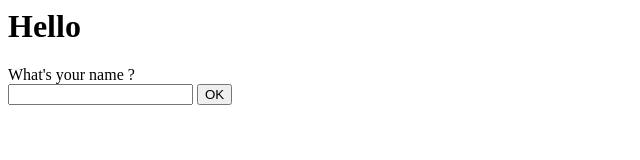
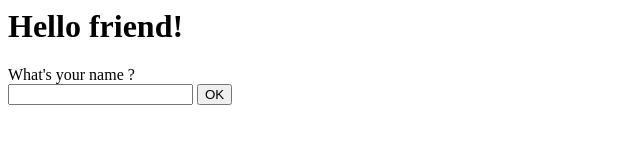
Before and after one commit to mikarinneoracle/miksu, a website: page index.html in a window 1280 px wide. Shown: the whole page, without its empty margins (0-640 px from the left). Drawn offline with Linux system fonts and the light colour scheme.

Commit message:
index fixed

```diff
--- a/index.html
+++ b/index.html
@@ -1,4 +1,4 @@
-<h1>Hello</h1>
+<h1>Hello friend!</h1>
 
 What's your name ?
 
```
